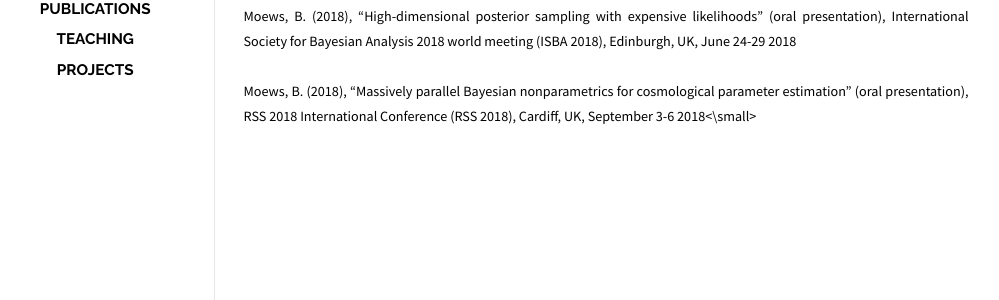
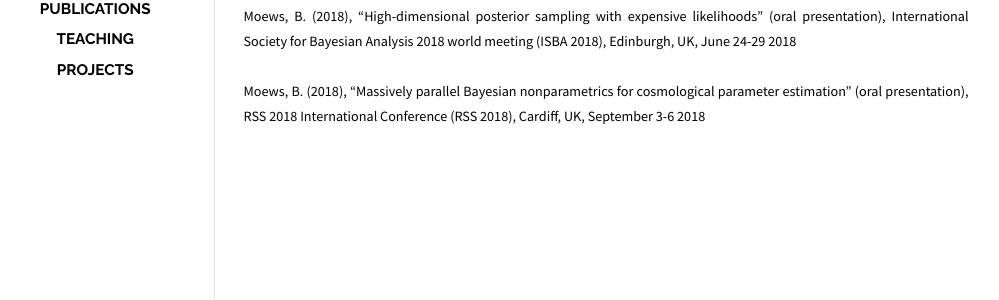
Before and after one commit to moews/moews.github.io, a Jekyll site: the page built from _posts/2017-03-25-publications.md, in a window 1280 px wide. Shown: the part 302-602 px from the top of the page, without its empty margins (144-1143 px from the left). Built offline with Jekyll 4.4.1, drawn with Linux system fonts in a browser that asks for light colours.

Commit message:
Update 2017-03-25-publications.md

```diff
--- a/_posts/2017-03-25-publications.md
+++ b/_posts/2017-03-25-publications.md
@@ -14,4 +14,4 @@ categories: posts
 
 <small>Moews, B. (2018), "High-dimensional posterior sampling with expensive likelihoods" (oral presentation), International Society for Bayesian Analysis 2018 world meeting (ISBA 2018), Edinburgh, UK, June 24-29 2018</small>
 
-<small>Moews, B. (2018), "Massively parallel Bayesian nonparametrics for cosmological parameter estimation" (oral presentation), RSS 2018 International Conference (RSS 2018), Cardiff, UK, September 3-6 2018<\small>
+<small>Moews, B. (2018), "Massively parallel Bayesian nonparametrics for cosmological parameter estimation" (oral presentation), RSS 2018 International Conference (RSS 2018), Cardiff, UK, September 3-6 2018</small>
```
